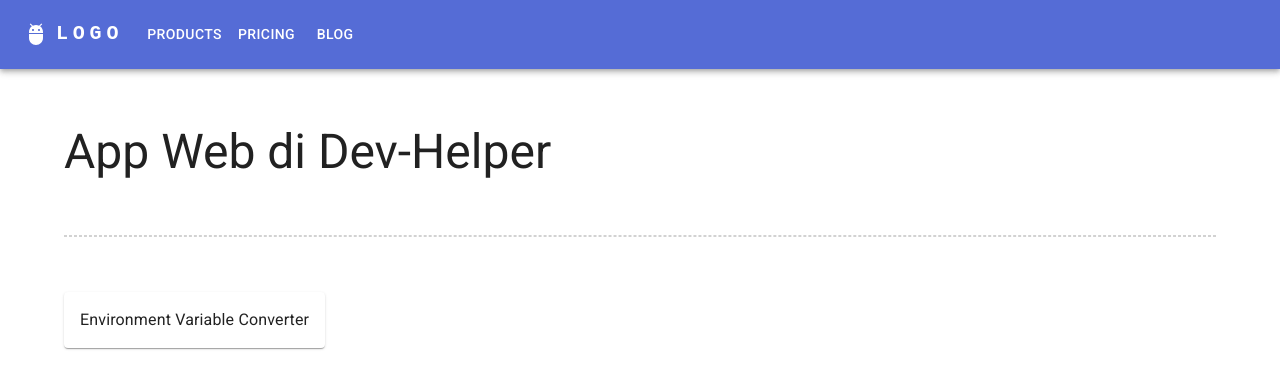
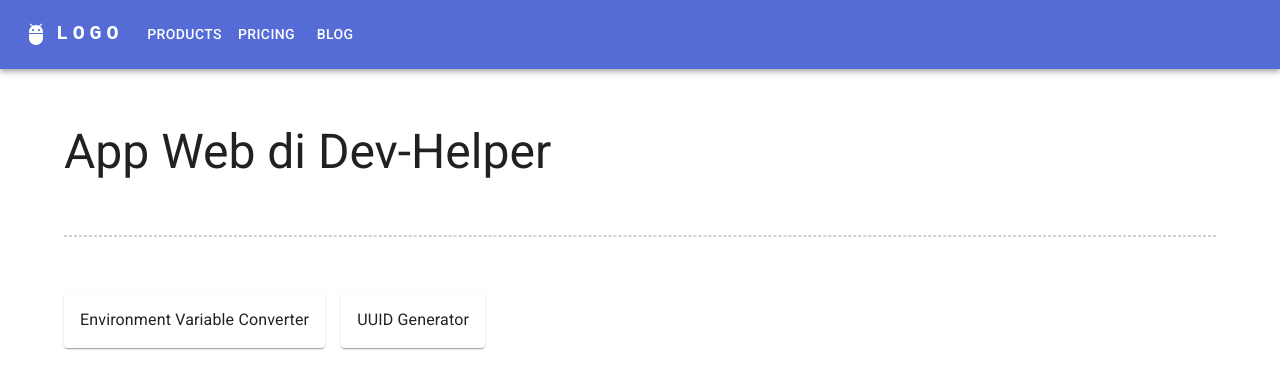
Before and after one commit to SalvatoreDiPalo/dev-helper, a React (Create React App) app: page / in a window 1280 px wide. Shown: the top 388 px of the page. Built offline with nearby package versions, Linux system fonts and the light colour scheme.

Commit message:
Add uuid generator card in home page

```diff
--- a/src/pages/Home/index.js
+++ b/src/pages/Home/index.js
@@ -23,6 +23,13 @@ export default function Home() {
             </CardActionArea>
           </Card>
         </Grid>
+        <Grid item>
+          <Card>
+            <CardActionArea component="a" href="/generator/uuid">
+              <CardContent>UUID Generator</CardContent>
+            </CardActionArea>
+          </Card>
+        </Grid>
       </Grid>
     </div>
   );
```
